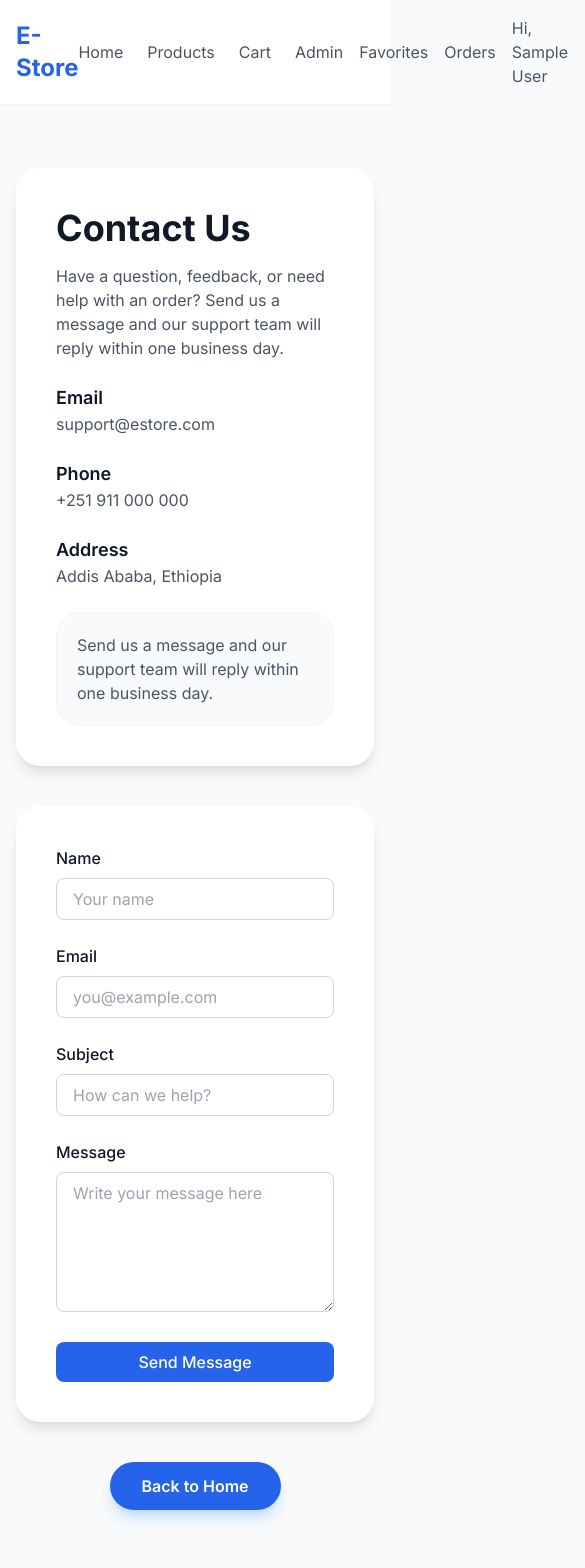
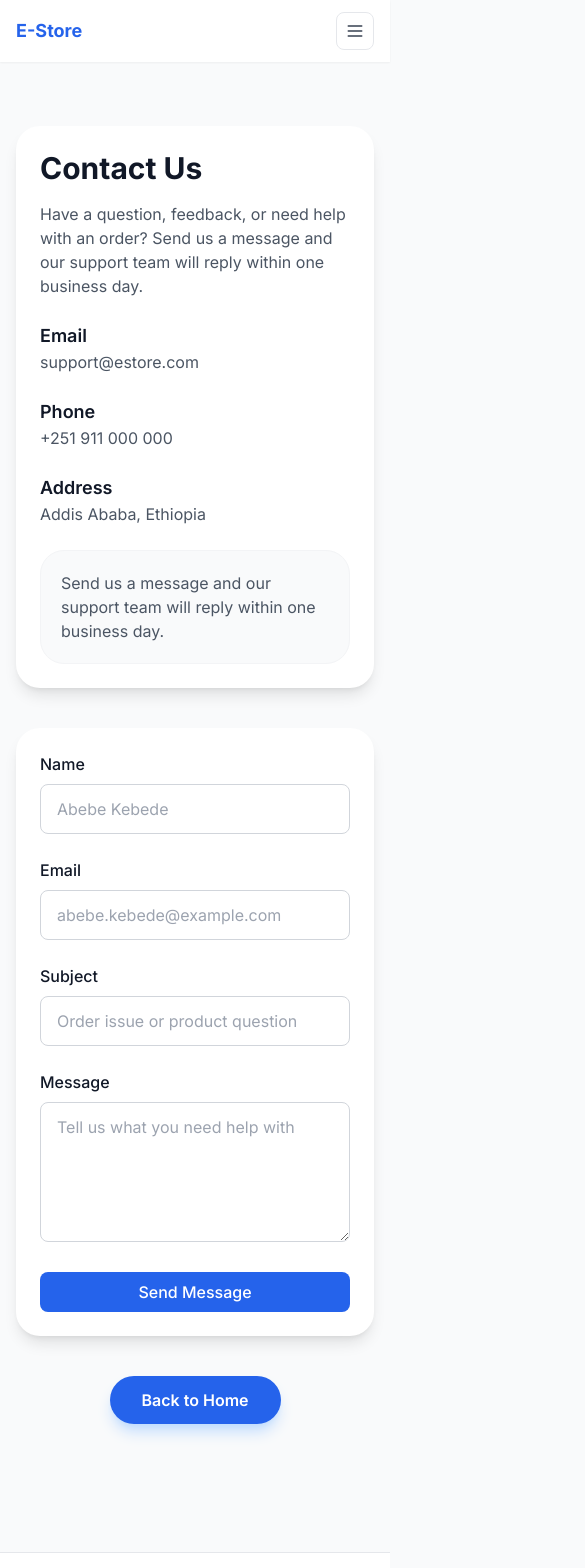
Before and after one commit to kalebWondimu/Ecomerse-Project, a React (Vite) app in the folder ecommerce-frontend/: page /#/contact in a window 390 px wide. Shown: the top 1568 px of the page, 585 px wide, since content can reach past the window. Built offline with nearby package versions, Linux system fonts and the light colour scheme; no server answers; sample sign-in values are in the browser's storage.

Commit message:
Polish mobile UX

```diff
--- a/ecommerce-frontend/src/App.jsx
+++ b/ecommerce-frontend/src/App.jsx
@@ -1,4 +1,4 @@
-import React from "react";
+import React, { useEffect, useState } from "react";
 import {
   HashRouter as Router,
   Routes,
@@ -14,7 +14,6 @@ import {
   StoreSettingsProvider,
   useStoreSettings,
 } from "./context/StoreSettingsContext";
-import { useEffect } from "react";
 import { useNavigate } from "react-router-dom";
 import toast from "react-hot-toast";
 
@@ -55,12 +54,12 @@ const VerifyEmailPage = () => (
   </div>
 );
 
-// Navbar Component
 const Navbar = () => {
   const { user, isAuthenticated, logout } = useAuth();
   const { itemCount } = useCart();
   const location = useLocation();
   const { settings: storeSettings } = useStoreSettings();
+  const [mobileMenuOpen, setMobileMenuOpen] = useState(false);
 
   // Hide navbar for admin routes
   if (location.pathname.startsWith("/admin")) {
@@ -74,18 +73,22 @@ const Navbar = () => {
         : "text-gray-600 hover:text-primary-600"
     }`;
 
+  const closeMenu = () => setMobileMenuOpen(false);
+
   return (
-    <nav className="bg-white shadow-sm sticky top-0 z-50">
-      <div className="container-custom py-4">
-        <div className="flex justify-between items-center">
+    <nav className="bg-white/95 shadow-sm sticky top-0 z-50 backdrop-blur">
+      <div className="container-custom py-3 sm:py-4">
+        <div className="flex items-center justify-between gap-3">
           <NavLink
             to="/"
             end
-            className="text-2xl font-bold text-primary-600 hover:text-primary-700 transition-colors"
+            className="text-lg sm:text-2xl font-bold text-primary-600 hover:text-primary-700 transition-colors"
+            onClick={closeMenu}
           >
             {storeSettings.storeName || "E-Store"}
           </NavLink>
-          <div className="flex items-center space-x-6">
+
+          <div className="hidden md:flex md:items-center md:space-x-6">
             <NavLink to="/" end className={navLinkClass}>
               Home
             </NavLink>
@@ -144,9 +147,139 @@ const Navbar = () => {
               </>
             )}
           </div>
+
+          <button
+            type="button"
+            className="md:hidden inline-flex items-center justify-center rounded-lg border border-gray-200 p-2 text-gray-700"
+            onClick={() => setMobileMenuOpen((prev) => !prev)}
+            aria-label="Toggle navigation menu"
+          >
+            <svg
+              className="h-5 w-5"
+              fill="none"
+              viewBox="0 0 24 24"
+              stroke="currentColor"
+            >
+              <path
+                strokeLinecap="round"
+                strokeLinejoin="round"
+                strokeWidth="2"
+                d={
+                  mobileMenuOpen
+                    ? "M6 18L18 6M6 6l12 12"
+                    : "M4 6h16M4 12h16M4 18h16"
+                }
+              />
+            </svg>
+          </button>
         </div>
+
+        {mobileMenuOpen && (
+          <div className="md:hidden mt-3 border-t border-gray-100 pt-3 pb-1">
+            <div className="flex flex-col space-y-2">
+              <NavLink to="/" end className={navLinkClass} onClick={closeMenu}>
+                Home
+              </NavLink>
+              <NavLink
+                to="/products"
+                className={navLinkClass}
+                end={false}
+                onClick={closeMenu}
+              >
+                Products
+              </NavLink>
+              <NavLink to="/cart" className={navLinkClass} onClick={closeMenu}>
+                Cart {itemCount > 0 ? `(${itemCount})` : ""}
+              </NavLink>
+              {isAuthenticated ? (
+                <>
+                  {(user?.role === "admin" || user?.role === "super-admin") && (
+                    <NavLink
+                      to="/admin"
+                      className={navLinkClass}
+                      onClick={closeMenu}
+                    >
+                      Admin
+                    </NavLink>
+                  )}
+                  <NavLink
+                    to="/favorites"
+                    className={navLinkClass}
+                    onClick={closeMenu}
+                  >
+                    Favorites
+                  </NavLink>
+                  <NavLink
+                    to="/orders"
+                    className={navLinkClass}
+                    onClick={closeMenu}
+                  >
+                    Orders
+                  </NavLink>
+                  <NavLink
+                    to="/profile"
+                    className={navLinkClass}
+                    onClick={closeMenu}
+                  >
+                    Profile
+                  </NavLink>
+                  <button
+                    onClick={() => {
+                      closeMenu();
+                      logout();
+                    }}
+                    className="text-left text-gray-600 hover:text-primary-600 transition-colors"
+                  >
+                    Logout
+                  </button>
+                </>
+              ) : (
+                <>
+                  <NavLink
+                    to="/login"
+                    className={navLinkClass}
+                    onClick={closeMenu}
+                  >
+                    Login
+                  </NavLink>
+                  <NavLink
+                    to="/register"
+                    className="btn-primary inline-flex justify-center"
+                    onClick={closeMenu}
+                  >
+                    Sign Up
+                  </NavLink>
+                </>
+              )}
+            </div>
+          </div>
+        )}
       </div>
     </nav>
+  );
+};
+
+const NetworkStatusBanner = () => {
+  const [isOnline, setIsOnline] = useState(() => navigator.onLine !== false);
+
+  useEffect(() => {
+    const updateStatus = () => setIsOnline(navigator.onLine !== false);
+    window.addEventListener("online", updateStatus);
+    window.addEventListener("offline", updateStatus);
+
+    return () => {
+      window.removeEventListener("online", updateStatus);
+      window.removeEventListener("offline", updateStatus);
+    };
+  }, []);
+
+  if (isOnline) return null;
+
+  return (
+    <div className="bg-amber-600 text-white px-4 py-3 text-center text-sm font-medium">
+      No internet connection. Some features may be unavailable until you’re back
+      online.
+    </div>
   );
 };
 
@@ -314,7 +447,13 @@ const DocumentTitleUpdater = () => {
   const { settings: storeSettings } = useStoreSettings();
 
   useEffect(() => {
-    document.title = storeSettings.storeName || "Store";
+    const title = storeSettings.storeName || "Store";
+    document.title = title;
+    try {
+      localStorage.setItem("storeName", title);
+    } catch {
+      // Ignore storage errors and keep the UI responsive.
+    }
   }, [storeSettings.storeName]);
 
   return null;
@@ -329,6 +468,7 @@ function App() {
           <CartProvider>
             <DocumentTitleUpdater />
             <div className="min-h-screen bg-gray-50 flex flex-col">
+              <NetworkStatusBanner />
               <Navbar />
 
               {/* Main Content */}
--- a/ecommerce-frontend/src/index.css
+++ b/ecommerce-frontend/src/index.css
@@ -4,8 +4,24 @@
 @tailwind utilities;
 
 @layer base {
+  * {
+    @apply box-border;
+  }
+
+  html {
+    @apply scroll-smooth;
+  }
+
   body {
-    @apply bg-gray-50 text-gray-900;
+    @apply bg-gray-50 text-gray-900 antialiased overflow-x-hidden;
+  }
+
+  #root {
+    @apply min-h-screen;
+  }
+
+  img {
+    @apply max-w-full;
   }
 }
 
@@ -15,11 +31,11 @@
   }
 
   .btn-primary {
-    @apply bg-primary-600 text-white px-6 py-2 rounded-lg hover:bg-primary-700 transition-all duration-200 font-medium;
+    @apply inline-flex items-center justify-center bg-primary-600 text-white px-6 py-2 rounded-lg hover:bg-primary-700 transition-all duration-200 font-medium;
   }
 
   .btn-secondary {
-    @apply bg-gray-200 text-gray-800 px-6 py-2 rounded-lg hover:bg-gray-300 transition-all duration-200 font-medium;
+    @apply inline-flex items-center justify-center bg-gray-200 text-gray-800 px-6 py-2 rounded-lg hover:bg-gray-300 transition-all duration-200 font-medium;
   }
 
   .btn-danger {
@@ -27,7 +43,7 @@
   }
 
   .input-field {
-    @apply w-full px-4 py-2 border border-gray-300 rounded-lg focus:ring-2 focus:ring-primary-500 focus:border-transparent outline-none transition-all;
+    @apply w-full px-4 py-3 border border-gray-300 rounded-lg focus:ring-2 focus:ring-primary-500 focus:border-transparent outline-none transition-all;
   }
 
   .card {
--- a/ecommerce-frontend/src/pages/ContactPage.jsx
+++ b/ecommerce-frontend/src/pages/ContactPage.jsx
@@ -10,6 +10,7 @@ const ContactPage = () => {
     subject: "",
     message: "",
   });
+  const [isSubmitting, setIsSubmitting] = useState(false);
 
   const handleChange = (e) => {
     const { name, value } = e.target;
@@ -28,6 +29,8 @@ const ContactPage = () => {
       return;
     }
 
+    setIsSubmitting(true);
+
     try {
       await contactService.sendContactMessage(contact);
       toast.success("Your message has been sent. We'll get back to you soon.");
@@ -35,16 +38,18 @@ const ContactPage = () => {
     } catch (error) {
       toast.error(
         error.response?.data?.message ||
-          "Unable to send your message. Please try again later."
+          "Unable to send your message. Please try again later.",
       );
+    } finally {
+      setIsSubmitting(false);
     }
   };
 
   return (
     <div className="container-custom py-16">
       <div className="mx-auto grid gap-10 lg:grid-cols-2">
-        <div className="rounded-3xl bg-white p-10 shadow-lg">
-          <h1 className="text-4xl font-bold mb-4">Contact Us</h1>
+        <div className="rounded-3xl bg-white p-6 shadow-lg sm:p-10">
+          <h1 className="text-3xl font-bold mb-4 sm:text-4xl">Contact Us</h1>
           <p className="text-gray-600 mb-6">
             Have a question, feedback, or need help with an order? Send us a
             message and our support team will reply within one business day.
@@ -72,7 +77,7 @@ const ContactPage = () => {
           </div>
         </div>
 
-        <div className="rounded-3xl bg-white p-10 shadow-lg">
+        <div className="rounded-3xl bg-white p-6 shadow-lg sm:p-10">
           <form onSubmit={handleSubmit} className="space-y-6">
             <div>
               <label className="font-medium text-gray-900">Name</label>
@@ -82,7 +87,8 @@ const ContactPage = () => {
                 value={contact.name}
                 onChange={handleChange}
                 className="input-field mt-2 w-full"
-                placeholder="Your name"
+                placeholder="Abebe Kebede"
+                required
               />
             </div>
             <div>
@@ -93,7 +99,8 @@ const ContactPage = () => {
                 value={contact.email}
                 onChange={handleChange}
                 className="input-field mt-2 w-full"
-                placeholder="you@example.com"
+                placeholder="abebe.kebede@example.com"
+                required
               />
             </div>
             <div>
@@ -104,7 +111,8 @@ const ContactPage = () => {
                 value={contact.subject}
                 onChange={handleChange}
                 className="input-field mt-2 w-full"
-                placeholder="How can we help?"
+                placeholder="Order issue or product question"
+                required
               />
             </div>
             <div>
@@ -114,11 +122,16 @@ const ContactPage = () => {
                 value={contact.message}
                 onChange={handleChange}
                 className="input-field mt-2 w-full min-h-[140px]"
-                placeholder="Write your message here"
+                placeholder="Tell us what you need help with"
+                required
               />
             </div>
-            <button type="submit" className="btn-primary w-full">
-              Send Message
+            <button
+              type="submit"
+              className="btn-primary w-full disabled:cursor-not-allowed disabled:opacity-70"
+              disabled={isSubmitting}
+            >
+              {isSubmitting ? "Sending..." : "Send Message"}
             </button>
           </form>
         </div>
```
